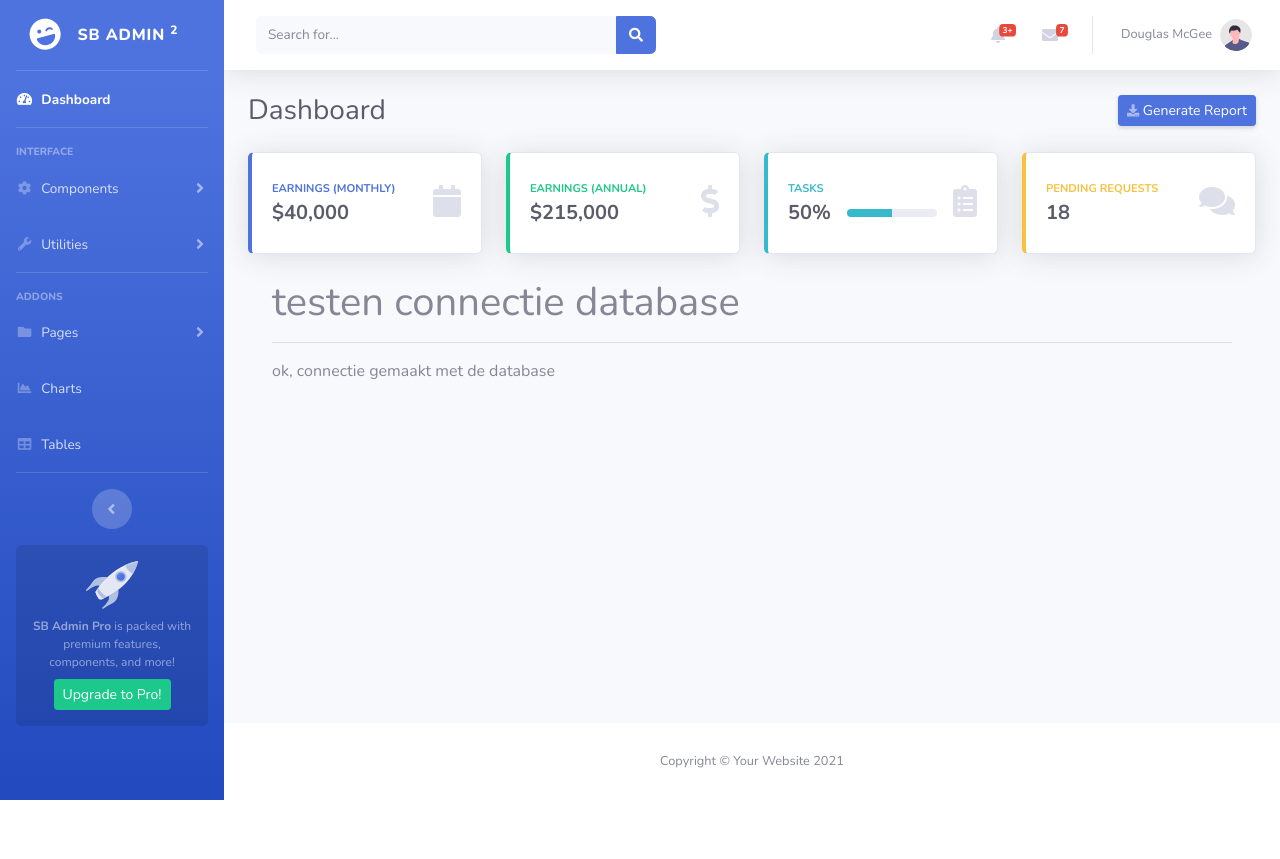
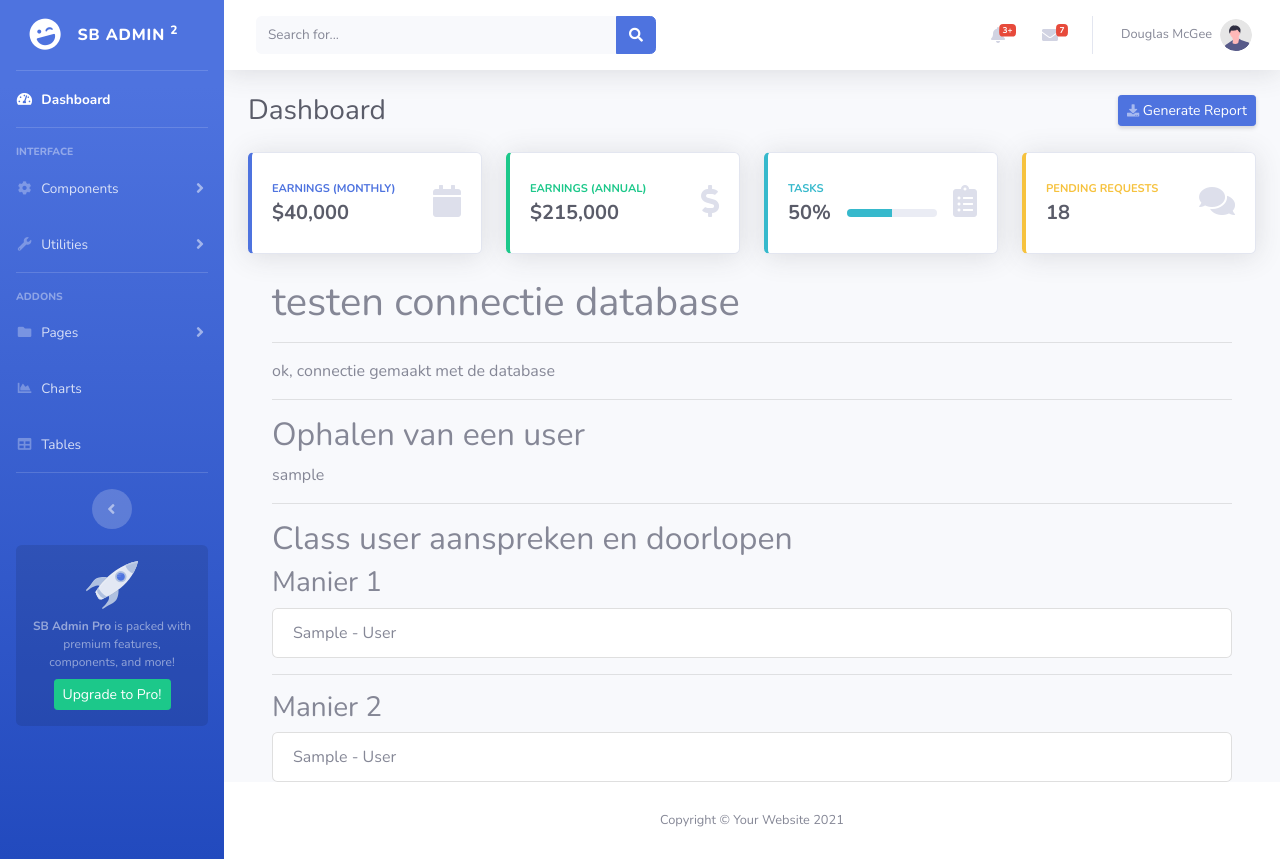
Before and after one commit to Neverlanders/blogoop2022, a PHP site: page /admin/index.php in a window 1280 px wide. Before the commit the page ends 800 px from the top, so only its background shows below. Run offline with PHP 8.4, Linux system fonts and the light colour scheme; tables that the repository leaves empty or names only in its code hold one stand-in row (values such as "Sample post").

Commit message:
user static afgewerkt

```diff
--- a/admin/includes/Database.php
+++ b/admin/includes/Database.php
@@ -11,6 +11,16 @@
               exit();
           }
         }
+        public function query($sql){
+            $result = $this->connection->query($sql);
+            $this->confirm_query($result);
+            return $result;
+        }
+        private function confirm_query($result){
+            if(!$result){
+                die("Query kan niet worden uitgevoerd " . $this->connection->error);
+            }
+        }
         function __construct(){
             $this->open_db_connection();
         }
--- /dev/null
+++ b/admin/includes/User.php
@@ -0,0 +1,9 @@
+<?php
+    class User{
+        public static function find_all_users(){
+            global $database;
+            $result = $database->query("SELECT * FROM users");
+            return $result;
+        }
+    }
+?>
--- a/admin/includes/content.php
+++ b/admin/includes/content.php
@@ -12,6 +12,39 @@
                     echo "geen databaseconnectie";
                 }
             ?>
+            <hr>
+            <h2>Ophalen van een user</h2>
+            <?php
+                $sql = "SELECT * FROM users WHERE id=1";
+                $result = $database->query($sql);
+                $user_found = mysqli_fetch_array($result);
+                echo $user_found["username"];
+            ?>
+            <hr>
+            <h2>Class user aanspreken en doorlopen</h2>
+            <h3>Manier 1</h3>
+            <ul class="list-group">
+           <?php
+               $user = new User();
+                $result = $user->find_all_users();
+                while($row = mysqli_fetch_array($result)){
+                    //echo $row["first_name"] . ' - ' . $row["last_name"] . "<br>";
+                    echo "<li class='list-group-item'>" . $row["first_name"] . ' - ' . $row["last_name"] ."</li>";
+                }
+            ?>
+            </ul>
+            <hr>
+            <h3>Manier 2</h3>
+            <ul class="list-group">
+            <?php
+            $result = User::find_all_users();
+            while($row = mysqli_fetch_array($result)){
+                //echo $row["first_name"] . ' - ' . $row["last_name"] . "<br>";
+                echo "<li class='list-group-item'>" . $row["first_name"] . ' - ' . $row["last_name"] ."</li>";
+            }
+            ?>
+            </ul>
+
         </div>
     </div>
 </div>
--- a/admin/includes/init.php
+++ b/admin/includes/init.php
@@ -1,4 +1,5 @@
 <?php
     include("config.php");
     include("Database.php");
+    include("User.php");
 ?>
```
